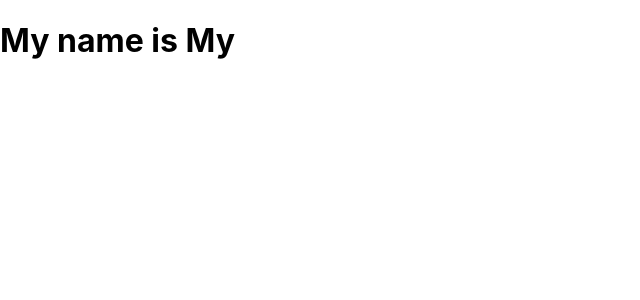
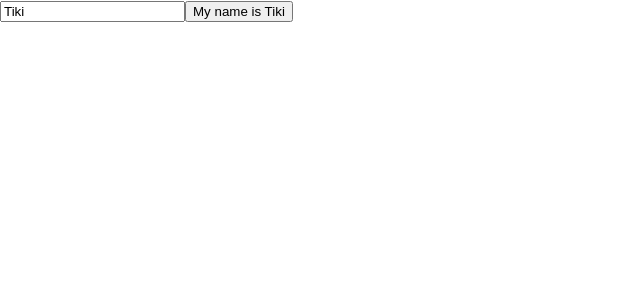
Before and after one commit to hoangnv98/camngabeo, a Next.js app: page /user in a window 1280 px wide. Shown: the top 300 px of the page, without its empty margins (0-640 px from the left). Built offline with nearby package versions, Linux system fonts and the light colour scheme.

Commit message:
input change

```diff
--- a/pages/user.tsx
+++ b/pages/user.tsx
@@ -1,5 +1,13 @@
-import React from "react";
+import React , {useState}from "react";
 
 export default function User() {
-  return <h1>My name is My</h1>;
+  const [name, setName] = useState('Tiki');
+  return (
+    <form action="sds">
+      <input type="text" name="name" value={name} onChange={(e) => {
+       setName(e.target.value);
+      }}/>
+      <button className="Object"> My name is {name}</button>
+    </form>
+  );
 }
```
